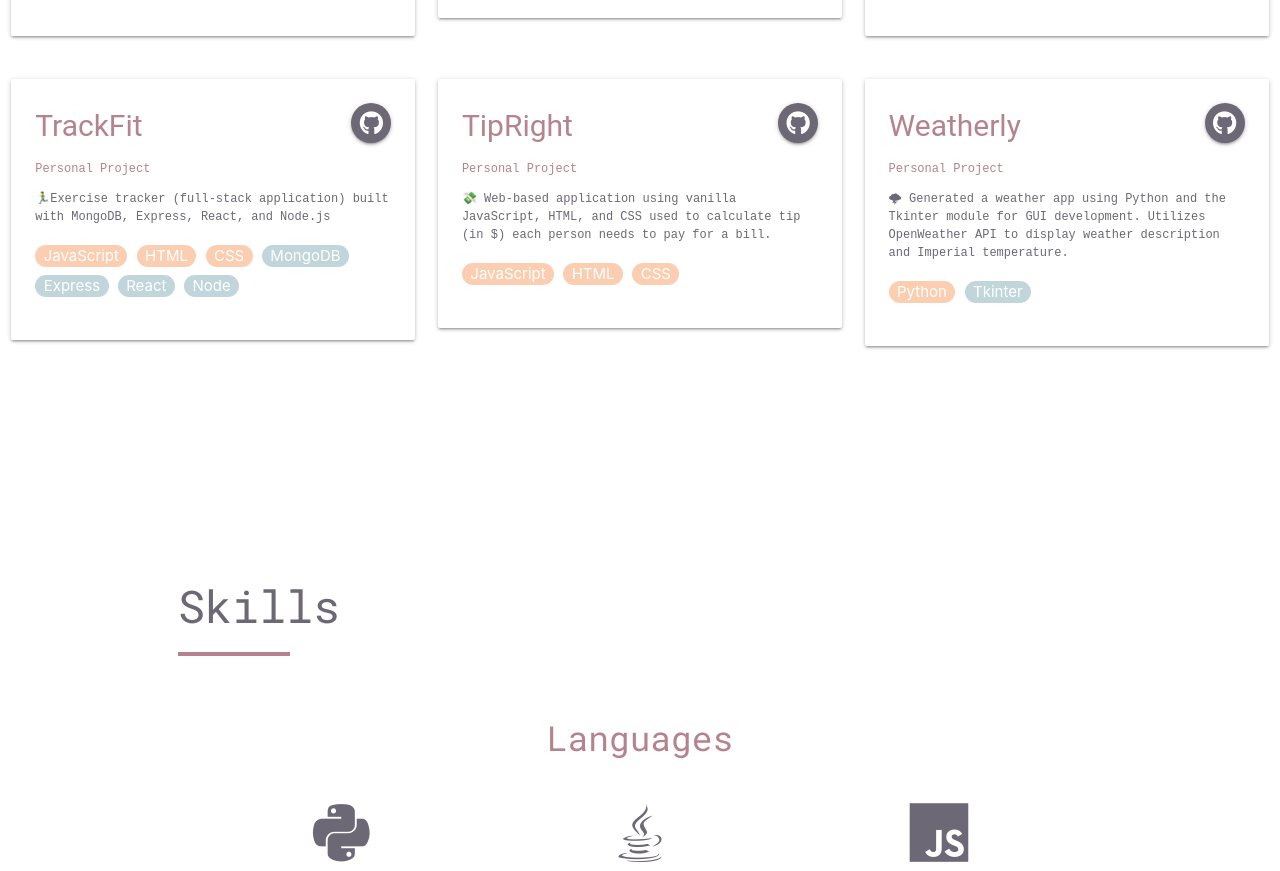
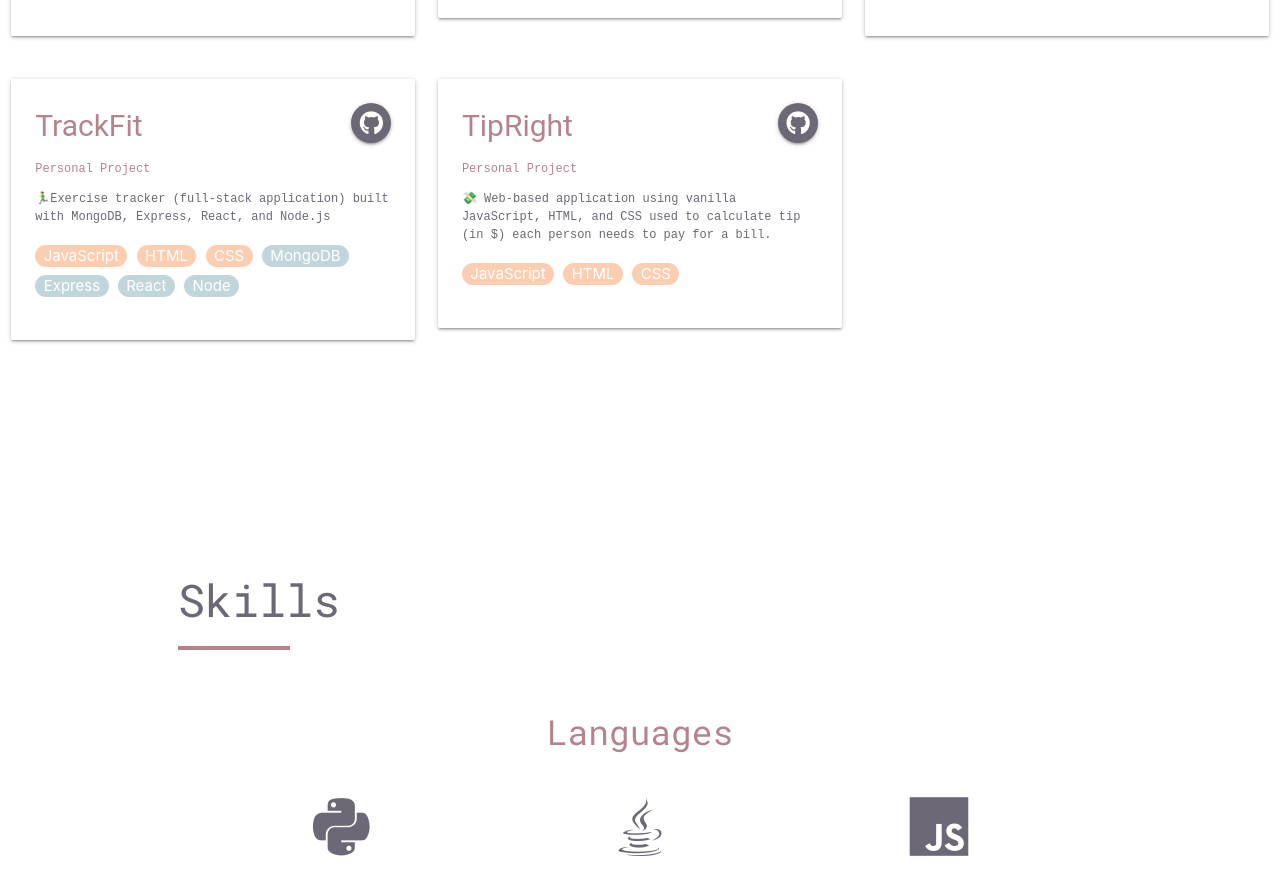
Before and after one commit to dgowravaram/dgowravaram.github.io, a plain HTML site: page index.html in a window 1280 px wide. Shown: the part 3040-3911 px from the top of the page. Drawn offline with nearby package versions, Linux system fonts and the light colour scheme; a script that the page names is missing.

Commit message:
Update index.html

```diff
--- a/index.html
+++ b/index.html
@@ -199,19 +199,7 @@
            </div>
          </div>
 
-         <div class="col s12 m4 l4">
-             <div class="card-panel white">
-       				<div class="card-content">
-       					<span class="card-title project">Weatherly</span><a class="btn-floating waves-effect waves- purplegrey" href="https://github.com/dgowravaram/weatherApp" style="float:right"><i class="fab fa-github"></i></a>
-                 <p class="proj-role">Personal Project</p>
-                 <p class="proj-desc ">🌩 Generated a weather app using Python and the Tkinter module for GUI development. Utilizes OpenWeather API to display weather description and Imperial temperature. </p>
-               </div>
-               <p class="tags">
-         	        <a class="lang-tag">&nbsp;&nbsp;Python&nbsp;&nbsp;</a>
-                   <a class="tool-tag">&nbsp;&nbsp;Tkinter&nbsp;&nbsp;</a>
-         	    </p>
-             </div>
-         </div>
+
      		</div>
       </div> <!-- end row -->
 
```
